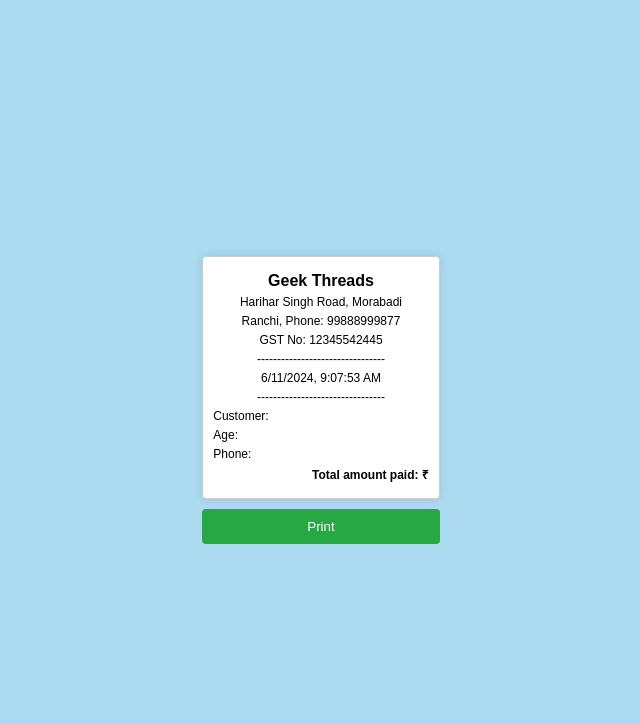
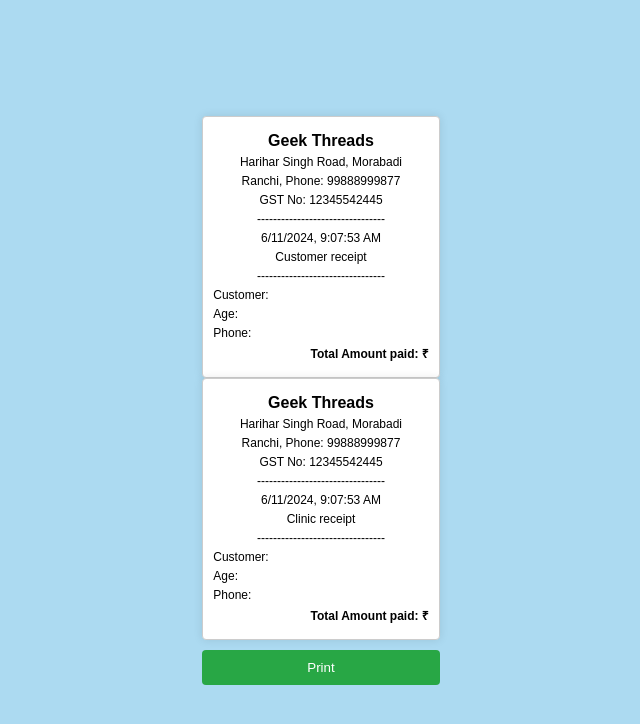
Before and after one commit to 100rbhsarin/invoice, a plain HTML site: page index.html in a window 1280 px wide. Both pictures are taken after a click on the button "Enter". Shown: the whole page, without its empty margins (319-959 px from the left). Drawn offline with Linux system fonts and the light colour scheme.

Commit message:
this is latest update at 14.38

```diff
--- a/index.html
+++ b/index.html
@@ -23,21 +23,43 @@
     </div>
 
     <div class="receipt-container" id="receipt-container">
-        <div class="receipt" id="receipt">
+        <div class="receipts">
+            <div class="receipt" id="receipt1">
                 <h2>Geek Threads</h2>
                 <p>Harihar Singh Road, Morabadi</p>
                 <p>Ranchi, Phone: 99888999877</p>
                 <p>GST No: 12345542445</p>
                 <div class="divider">--------------------------------</div>
-            <p id="date-time"></p>
+                <p class="date-time"></p>
+                <p>Customer receipt</p>
                 <div class="divider">--------------------------------</div>
                 <div class="customer-details">
-                <p id="customer-name"></p>
-                <p id="customer-age"></p>
-                <p id="customer-phone"></p>
+                    <p class="customer-name"></p>
+                    <p class="customer-age"></p>
+                    <p class="customer-phone"></p>
                 </div>
                 <div class="total-amount">
-                <p id="customer-amount"></p>
+                    <p class="customer-amount"></p>
+                </div>
+            </div>
+
+            <div class="receipt" id="receipt2">
+                <h2>Geek Threads</h2>
+                <p>Harihar Singh Road, Morabadi</p>
+                <p>Ranchi, Phone: 99888999877</p>
+                <p>GST No: 12345542445</p>
+                <div class="divider">--------------------------------</div>
+                <p class="date-time"></p>
+                <p>Clinic receipt</p>
+                <div class="divider">--------------------------------</div>
+                <div class="customer-details">
+                    <p class="customer-name"></p>
+                    <p class="customer-age"></p>
+                    <p class="customer-phone"></p>
+                </div>
+                <div class="total-amount">
+                    <p class="customer-amount"></p>
+                </div>
             </div>
         </div>
         <button onclick="printReceipt()">Print</button>
--- a/main.js
+++ b/main.js
@@ -6,12 +6,12 @@
     const amount = document.getElementById('amount').value;
     const dateTime = new Date().toLocaleString();
 
-    // Set receipt details
-    document.getElementById('date-time').innerText = dateTime;
-    document.getElementById('customer-name').innerText = `Customer: ${name}`;
-    document.getElementById('customer-age').innerText = `Age: ${age}`;
-    document.getElementById('customer-phone').innerText = `Phone: ${phone}`;
-    document.getElementById('customer-amount').innerText = `Total amount paid: ₹${amount}`;
+    // Set receipt details for both copies
+    document.querySelectorAll('.date-time').forEach(el => el.innerText = dateTime);
+    document.querySelectorAll('.customer-name').forEach(el => el.innerText = `Customer: ${name}`);
+    document.querySelectorAll('.customer-age').forEach(el => el.innerText = `Age: ${age}`);
+    document.querySelectorAll('.customer-phone').forEach(el => el.innerText = `Phone: ${phone}`);
+    document.querySelectorAll('.customer-amount').forEach(el => el.innerText = `Total Amount paid: ₹${amount}`);
 
     // Hide form and show receipt
     document.getElementById('form-container').style.display = 'none';
@@ -19,9 +19,6 @@
 }
 
 function printReceipt() {
-    // Print the receipt twice
+    // Print the receipts
     window.print();
-    setTimeout(() => {
-        window.print();
-    }, 1000);  // Add a delay to ensure the print dialog appears twice
 }
```
Lines whose indentation alone changed are shown as unchanged.
